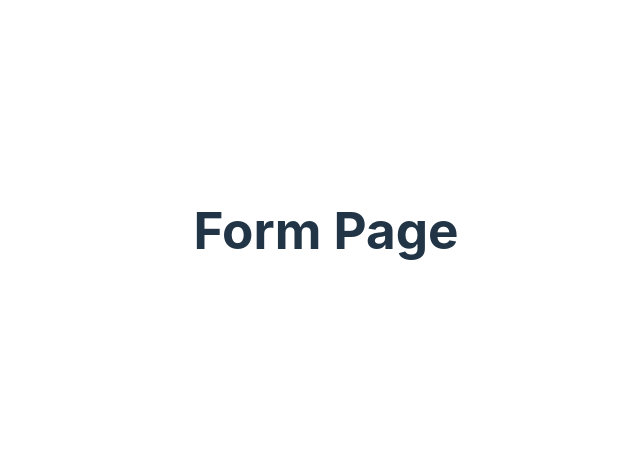
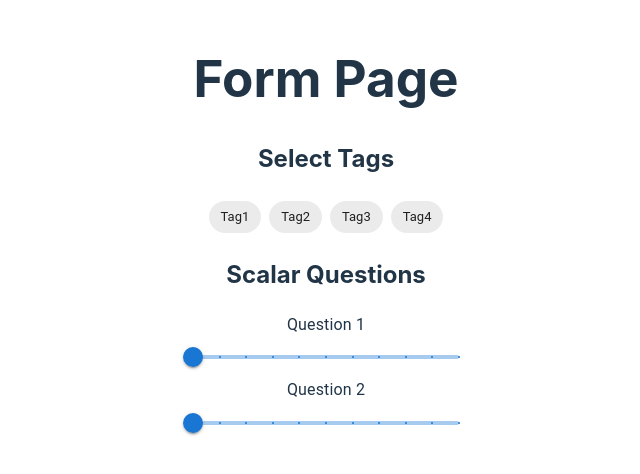
Before and after one commit to Papumaja/junction24, a React (Vite) app: page /EmployeeForm in a window 1280 px wide. Shown: the part 170-644 px from the top of the page, without its empty margins (314-954 px from the left). Built offline with nearby package versions, Linux system fonts and the light colour scheme.

Commit message:
Add base for tags and scalars

```diff
--- a/src/pages/FormPage.jsx
+++ b/src/pages/FormPage.jsx
@@ -1,7 +1,77 @@
+import React, { useState } from 'react';
+import { Chip, Slider, Typography } from '@mui/material';
+
 export default function FormPage() {
+  const [selectedTags, setSelectedTags] = useState([]);
+  const [scalarAnswers, setScalarAnswers] = useState({
+    question1: 0,
+    question2: 0,
+  });
+
+  const tags = ['Tag1', 'Tag2', 'Tag3', 'Tag4'];
+
+  const handleTagChange = (tag) => {
+    setSelectedTags((prevTags) =>
+      prevTags.includes(tag)
+        ? prevTags.filter((t) => t !== tag)
+        : [...prevTags, tag]
+    );
+  };
+
+  const handleScalarChange = (question, value) => {
+    setScalarAnswers((prevAnswers) => ({
+      ...prevAnswers,
+      [question]: value,
+    }));
+  };
+
   return (
     <div>
       <h1>Form Page</h1>
+      <form>
+        <div>
+          <h2>Select Tags</h2>
+          {tags.map((tag) => (
+            <Chip
+              key={tag}
+              label={tag}
+              clickable
+              color={selectedTags.includes(tag) ? 'primary' : 'default'}
+              onClick={() => handleTagChange(tag)}
+              style={{ margin: '4px' }}
+            />
+          ))}
+        </div>
+        <div>
+          <h2>Scalar Questions</h2>
+          <div>
+            <Typography gutterBottom>Question 1</Typography>
+            <Slider
+              value={scalarAnswers.question1}
+              onChange={(e, value) => handleScalarChange('question1', value)}
+              aria-labelledby="question1-slider"
+              valueLabelDisplay="auto"
+              step={1}
+              marks
+              min={0}
+              max={10}
+            />
+          </div>
+          <div>
+            <Typography gutterBottom>Question 2</Typography>
+            <Slider
+              value={scalarAnswers.question2}
+              onChange={(e, value) => handleScalarChange('question2', value)}
+              aria-labelledby="question2-slider"
+              valueLabelDisplay="auto"
+              step={1}
+              marks
+              min={0}
+              max={10}
+            />
+          </div>
+        </div>
+      </form>
     </div>
   );
 }
```
